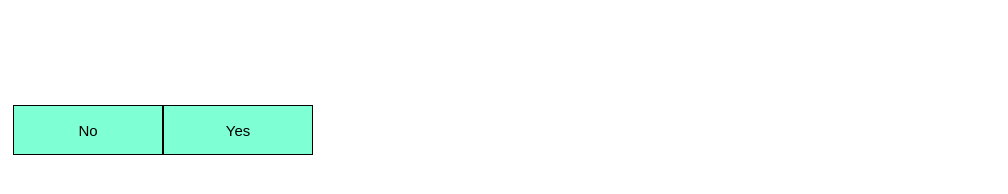
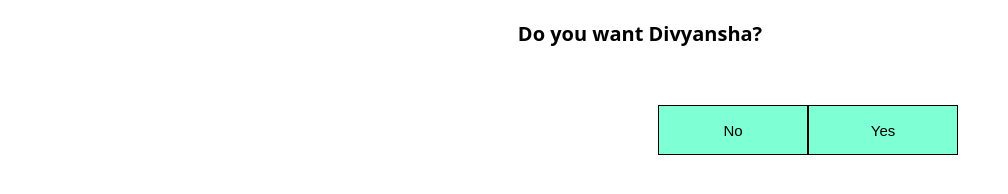
Before and after one commit to Shardul0007/YES-NO_html, a plain HTML site: page index.html in a window 1280 px wide. Shown: the whole page, without its empty margins (0-1008 px from the left). Drawn offline with Linux system fonts and the light colour scheme.

Commit message:
Update index.html

```diff
--- a/index.html
+++ b/index.html
@@ -10,7 +10,7 @@
     color:black;
     font-size:15px;
     padding:5px;
-    margin-left:155px;
+    margin-left:800px;
     margin-top:5px;
     width:150px;
     height:50px;
@@ -25,16 +25,23 @@
     color:black;
     font-size:15px;
     padding:5px;
-    margin-left:5px;
+    margin-left:650px;
     margin-top:5px;
     width:150px;
     height:50px;
     position: absolute;
     top:100px;
 }
+.text{
+    text-align: center;
+        font-size:20px;
+        font-weight:bold;
+        font-family:system-ui, -apple-system, BlinkMacSystemFont, 'Segoe UI', Roboto, Oxygen, Ubuntu, Cantarell, 'Open Sans', 'Helvetica Neue', sans-serif;
+}
 </style>
     </head>
     <body>
+        <p class="text">Do you want Divyansha?</p>
         <button id="no">No</button>
       <a href="https://shardul0007.github.io/image_html/">  <button   id="yes">Yes</button></a>
         <script>
```
